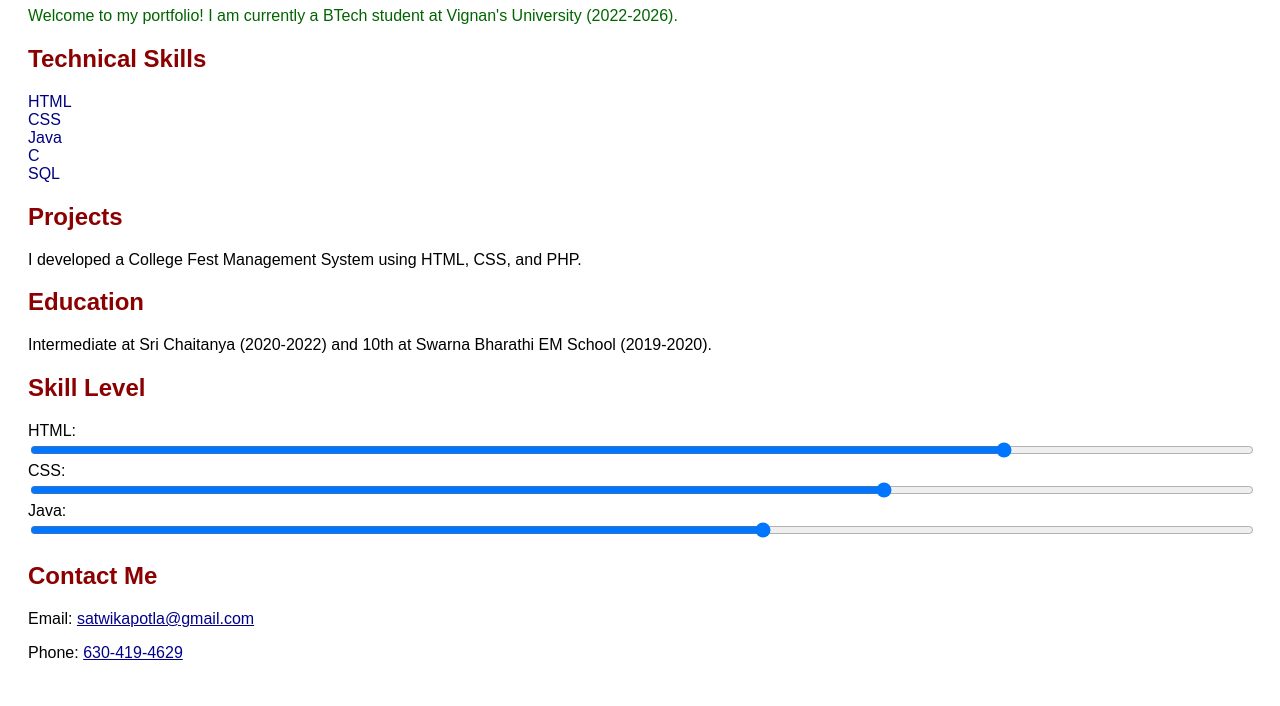
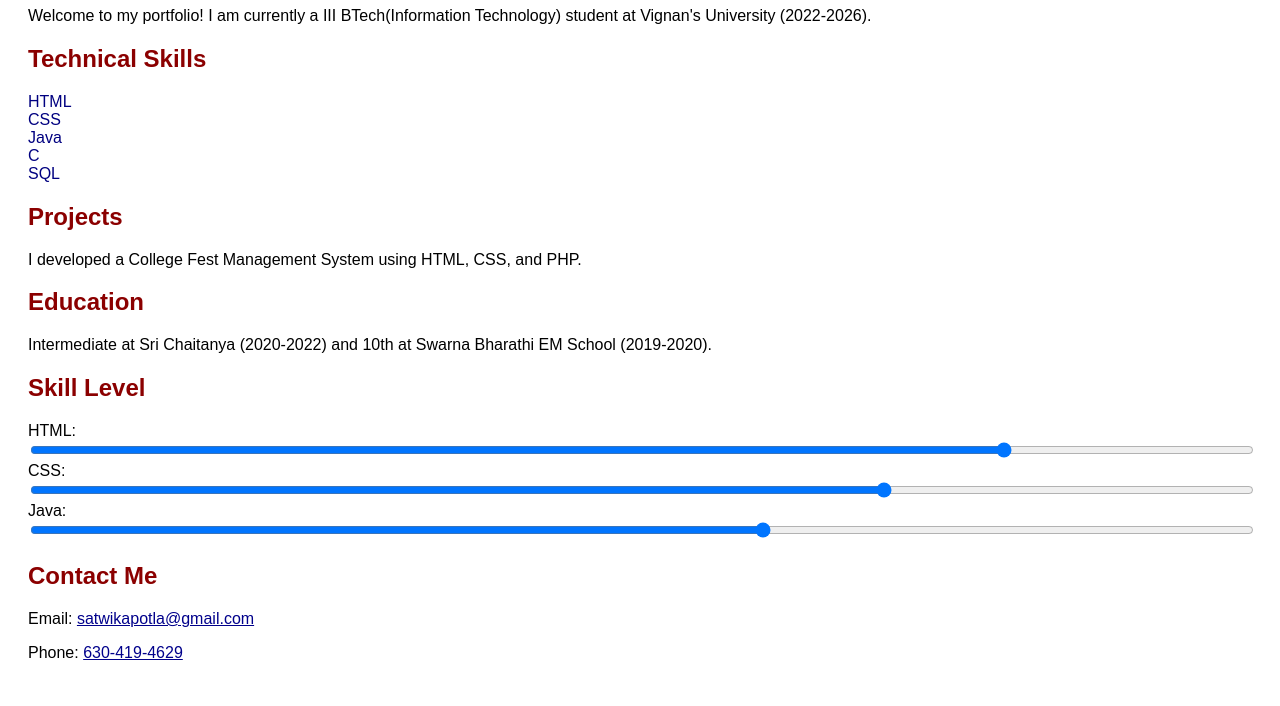
Before and after one commit to satwikapotla/Portfolio, a website: page index.html in a window 1280 px wide. Shown: the part 119-825 px from the top of the page. Drawn offline with Linux system fonts and the light colour scheme.

Commit message:
Update index.html

```diff
--- a/index.html
+++ b/index.html
@@ -14,7 +14,7 @@
     </header>
 
     <h1 style="color: darkblue;">Hi, I am Nagasatwika</h1>
-    <p style="color: darkgreen;">Welcome to my portfolio! I am currently a BTech student at Vignan's University (2022-2026).</p>
+    <p style="color: black;">Welcome to my portfolio! I am currently a III BTech(Information Technology) student at Vignan's University (2022-2026).</p>
 
     <h2 id="technical-skills" style="color: darkred;">Technical Skills</h2>
     <ul style="list-style-type: none; padding: 0;">
```
